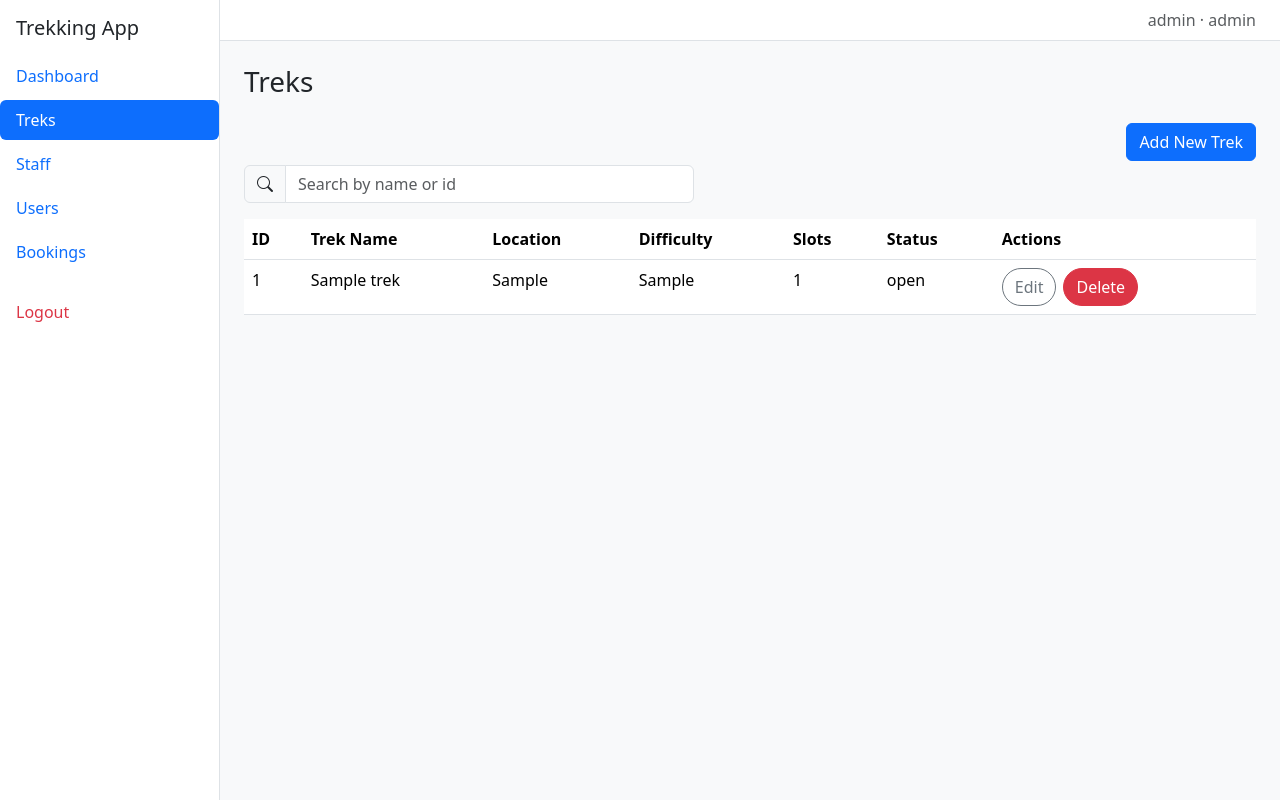
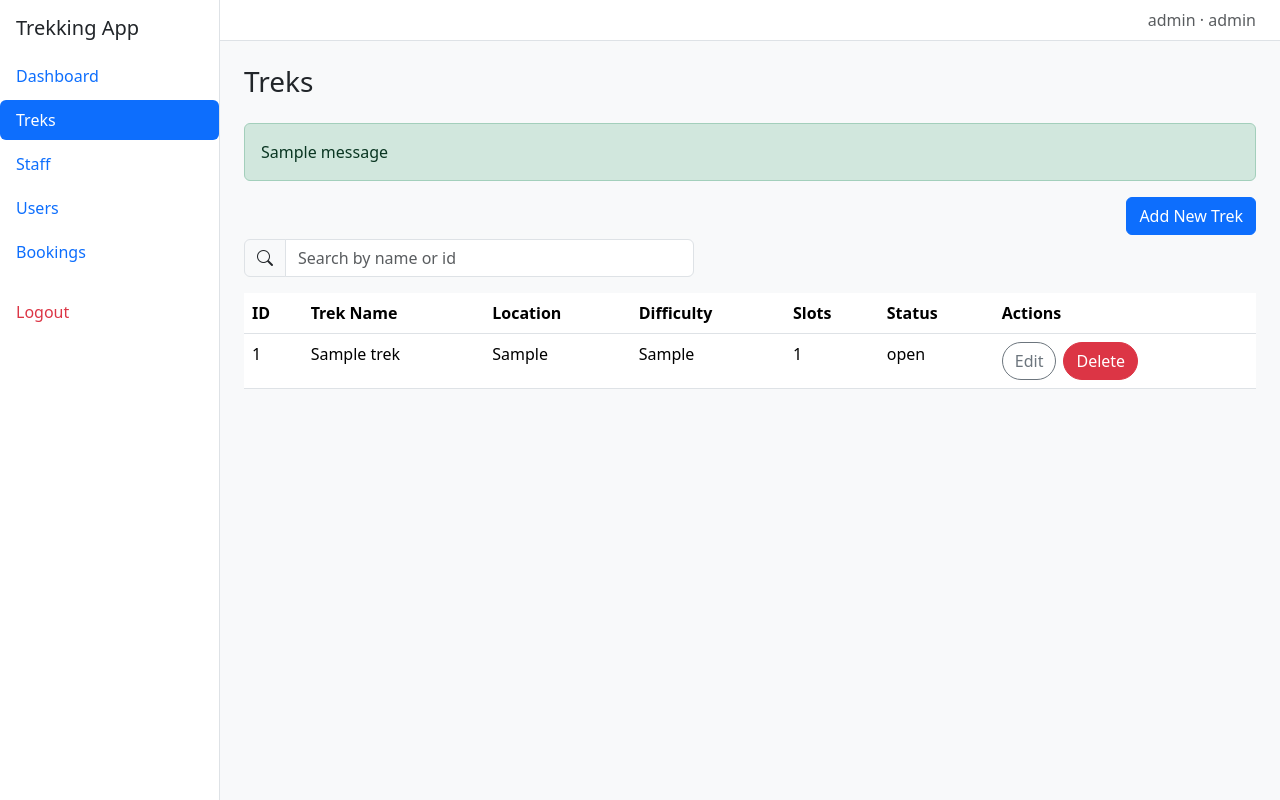
Before and after one commit to 2f3003186/trekking-management-system-mad1, a Flask app: page /admin/treks in a window 1280 px wide. Run offline with Flask 3, Linux system fonts and the light colour scheme; tables that the repository leaves empty hold one stand-in row (values such as "Sample post"); one stand-in notice (Sample message) is shown.

Commit message:
Fixed Issue with update trek caused by using list comprehension in jinja template

```diff
--- a/controllers/admin_controllers.py
+++ b/controllers/admin_controllers.py
@@ -109,7 +109,7 @@ def update_trek(trek_id):
         return redirect("/admin/treks")
 
 
-    return render_template("/admin/update_trek.html", current_user_name=User.query.get(1).name,current_role="admin", trek=trek)
+    return render_template("/admin/update_trek.html", current_user_name=User.query.get(1).name,current_role="admin", trek=trek, assigned_staff_id=[assignment.staff_id for assignment in trek.assigned_staff])
 
 @app.route('/admin/treks')
 def treks():
--- a/templates/admin/treks.html
+++ b/templates/admin/treks.html
@@ -11,6 +11,15 @@
 
 {% block content %}
 <h3 class="mb-4">Treks</h3>
+{% with messages = get_flashed_messages(with_categories=true) %}
+    {% if messages %}
+        {% for category, message in messages %}
+        <div class="alert alert-{{ category }}">
+            {{ message }}
+        </div>
+        {% endfor %}
+    {% endif %}
+{% endwith %}
 <div class="d-flex justify-content-end align-items-center mb-1">
     <a class="btn btn-primary" href="/admin/trek/create">Add New Trek</a>
 </div>
--- a/templates/admin/update_trek.html
+++ b/templates/admin/update_trek.html
@@ -57,7 +57,7 @@
             <select class="form-select" name="staff" id="staff" multiple size="4">
                 <option value="" disabled selected>Assign Staff</option>
                 {% for staff_member in staff %}
-                <option value="{{staff_member.id}}" {% if staff_member.id in [assignment.staff_id for assignment in trek.assigned_staff]  %} selected {% endif %}>{{staff_member.name}}</option>
+                <option value="{{staff_member.id}}" {% if staff_member.id in assigned_staff_id  %} selected {% endif %}>{{staff_member.name}}</option>
                 {% endfor %}
             </select>
         </div>
```
